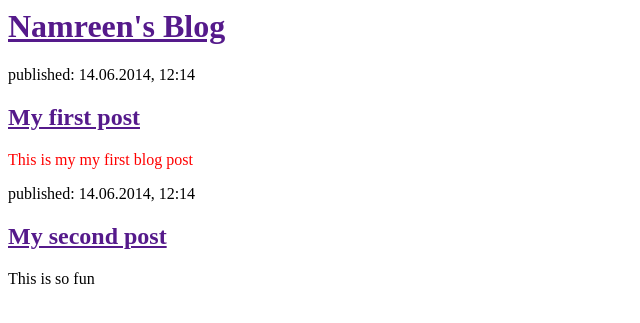
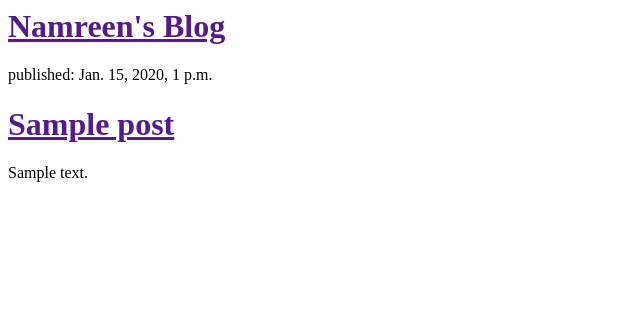
Before and after one commit to namreenrj/djangogirls, a Django app: template namreenrabia/templates/namreenrabia/post_list.html in a window 1280 px wide. Shown: the top 323 px of the page, without its empty margins (0-640 px from the left). Run offline with Django 3.2, Linux system fonts and the light colour scheme; the template is opened without the code that fills it: values that come from a table or form of the project are taken from there, others are empty; tables that the repository leaves empty hold one stand-in row (values such as "Sample post").

Commit message:
Modified templates to display posts from database.

```diff
--- a/namreenrabia/templates/namreenrabia/post_list.html
+++ b/namreenrabia/templates/namreenrabia/post_list.html
@@ -7,16 +7,14 @@
             <h1><a href="">Namreen's Blog</a></h1>
         </div>
 
-        <div>
-            <p>published: 14.06.2014, 12:14</p>
-            <h2><a href="">My first post</a></h2>
-            <p><font color = "red">This is my my first blog post</font></p>
-        </div>
 
-        <div>
-            <p>published: 14.06.2014, 12:14</p>
-            <h2><a href="">My second post</a></h2>
-            <p>This is so fun</p>
-        </div>
+        {% for post in posts %}
+          <div>
+        <p>published: {{ post.published_date }}</p>
+        <h1><a href="">{{ post.title }}</a></h1>
+        <p>{{ post.text|linebreaks }}</p>
+          </div>
+        {% endfor %}
+
     </body>
 </html>
```
Also changed, not shown: namreenrabia/views.py (+4 -3 lines).
